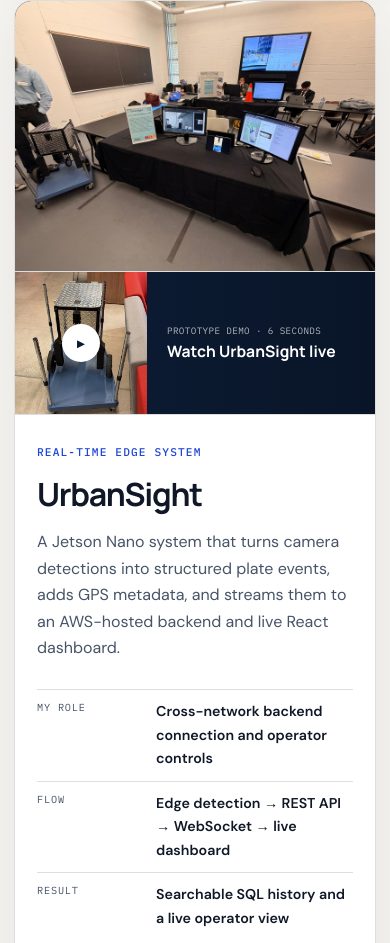
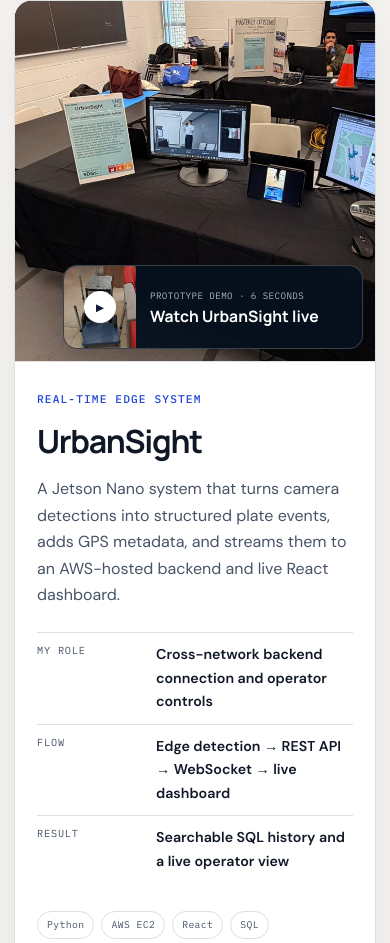
Before and after one commit to neelmu12-code/neel-upadhyay-portfolio, a website: page work.html in a window 390 px wide. Shown: the part 1705-2648 px from the top of the page. Drawn offline with Linux system fonts and the light colour scheme.

Commit message:
Fix cached assets and refine UrbanSight media

```diff
--- a/styles.css
+++ b/styles.css
@@ -620,76 +620,73 @@
   font-weight: 600;
 }
 
-.project-case-urbansight {
-  grid-template-columns: 1fr;
-}
-
-.project-case-urbansight .project-case-media {
-  min-height: 0;
-}
-
-.project-case-urbansight .project-case-copy {
-  border-top: 1px solid var(--line);
-  border-left: 0;
-}
-
 .project-media-urbansight {
-  display: grid;
-  grid-template-columns: minmax(0, 7fr) minmax(260px, 3fr);
-  aspect-ratio: 16 / 9;
-  gap: 1px;
-  background: var(--line);
+  position: relative;
+  background: #07111f;
 }
 
 .project-media-primary {
-  min-width: 0;
-  min-height: 0;
+  width: 100%;
+  height: 100%;
   margin: 0;
   overflow: hidden;
   background: var(--navy);
 }
 
 .project-media-primary img {
-  object-position: center;
+  object-position: 44% 56%;
+  transform: scale(1.72);
+  transform-origin: 44% 56%;
   transition: transform 500ms ease, filter 500ms ease;
 }
 
 .project-media-urbansight:hover .project-media-primary img {
   filter: saturate(1.04) contrast(1.01);
-  transform: scale(1.008);
+  transform: scale(1.74);
 }
 
 .project-video-trigger {
-  position: relative;
-  display: block;
-  min-width: 0;
-  min-height: 0;
+  position: absolute;
+  z-index: 2;
+  right: 20px;
+  bottom: 20px;
+  display: grid;
+  grid-template-columns: 82px minmax(0, 1fr);
+  width: min(310px, calc(100% - 40px));
+  height: 96px;
   padding: 0;
   overflow: hidden;
   color: var(--white);
-  border: 0;
-  background: var(--navy);
+  border: 1px solid rgba(255, 255, 255, 0.2);
+  border-radius: 14px;
+  background: rgba(7, 17, 31, 0.96);
+  box-shadow: 0 16px 44px rgba(0, 0, 0, 0.3);
   text-align: left;
   cursor: pointer;
 }
 
-.video-trigger-thumb,
+.video-trigger-thumb {
+  display: block;
+  width: 82px;
+  height: 100%;
+  overflow: hidden;
+}
+
 .video-trigger-thumb img {
-  display: block;
   width: 100%;
   height: 100%;
-}
-
-.video-trigger-thumb img {
   object-fit: cover;
-  object-position: center 38%;
+  object-position: center 34%;
   transition: transform 400ms ease, filter 400ms ease;
 }
 
 .project-video-trigger::after {
   position: absolute;
-  inset: 0;
-  background: linear-gradient(0deg, rgba(4, 11, 20, 0.88), transparent 58%);
+  top: 0;
+  bottom: 0;
+  left: 0;
+  width: 82px;
+  background: rgba(4, 11, 20, 0.22);
   pointer-events: none;
   content: "";
 }
@@ -701,11 +698,9 @@
 }
 
 .video-trigger-copy {
-  position: absolute;
   z-index: 1;
-  right: 24px;
-  bottom: 25px;
-  left: 76px;
+  align-self: center;
+  padding: 14px 16px;
 }
 
 .demo-play {
@@ -742,16 +737,18 @@
 
 .project-video-trigger .demo-play {
   position: absolute;
-  z-index: 1;
-  bottom: 24px;
-  left: 24px;
+  z-index: 2;
+  top: 50%;
+  left: 41px;
+  width: 34px;
+  height: 34px;
+  transform: translate(-50%, -50%);
 }
 
 .project-case-copy-wide {
-  display: grid;
-  grid-template-columns: minmax(0, 1.05fr) minmax(400px, 0.95fr);
-  gap: clamp(48px, 7vw, 110px);
-  align-items: start;
+  display: flex;
+  flex-direction: column;
+  gap: 0;
 }
 
 .project-case-summary > p:last-child {
@@ -761,7 +758,7 @@
 }
 
 .project-case-details .project-facts {
-  margin-top: 0;
+  margin-top: 24px;
 }
 
 .video-dialog {
@@ -1477,8 +1474,7 @@
   }
 
   .project-case-copy-wide {
-    grid-template-columns: 1fr;
-    gap: 28px;
+    gap: 0;
   }
 
   .stack-row {
@@ -1614,44 +1610,42 @@
   }
 
   .project-media-urbansight {
-    grid-template-columns: 1fr;
-    grid-template-rows: auto 142px;
+    height: 360px;
+    min-height: 360px;
+  }
+
+  .project-media-primary {
     aspect-ratio: auto;
-    min-height: 0;
-  }
-
-  .project-media-primary {
-    aspect-ratio: 4 / 3;
   }
 
   .project-video-trigger {
-    display: grid;
-    grid-template-columns: 132px minmax(0, 1fr);
+    right: 12px;
+    bottom: 12px;
+    grid-template-columns: 72px minmax(0, 1fr);
+    width: min(300px, calc(100% - 24px));
+    height: 84px;
   }
 
   .video-trigger-thumb {
-    grid-column: 1;
-    grid-row: 1;
-    width: 132px;
-    height: 142px;
+    width: 72px;
+    height: 84px;
   }
 
   .project-video-trigger::after {
-    background: linear-gradient(90deg, transparent 90px, rgba(4, 11, 20, 0.38));
+    width: 72px;
+    background: rgba(4, 11, 20, 0.22);
   }
 
   .video-trigger-copy {
-    position: static;
-    align-self: center;
-    grid-column: 2;
-    grid-row: 1;
-    padding: 20px;
+    padding: 12px 14px;
   }
 
   .project-video-trigger .demo-play {
-    bottom: 50%;
-    left: 47px;
-    transform: translateY(50%);
+    top: 50%;
+    left: 36px;
+    width: 32px;
+    height: 32px;
+    transform: translate(-50%, -50%);
   }
 
   .media-caption {
--- a/work.html
+++ b/work.html
@@ -11,7 +11,7 @@
     <link rel="preconnect" href="https://fonts.gstatic.com" crossorigin />
     <link href="https://fonts.googleapis.com/css2?family=DM+Sans:wght@400;500;600;700&amp;family=IBM+Plex+Mono:wght@400;500;600&amp;family=Manrope:wght@500;600;700;800&amp;display=swap" rel="stylesheet" />
     <link rel="icon" href="favicon.svg" type="image/svg+xml" />
-    <link rel="stylesheet" href="styles.css?v=20260803" />
+    <link rel="stylesheet" href="styles.css?v=20260803-ux2" />
     <script>document.documentElement.classList.add("js");</script>
   </head>
   <body>
@@ -139,6 +139,6 @@
       <div class="footer-inner"><div><p class="footer-title">Available January 2027.</p><p class="footer-copy">Open to backend, cloud, and security-focused opportunities.</p></div><nav class="footer-nav" aria-label="Footer"><a href="index.html">Home</a><a href="experience.html">Experience</a><a href="credentials.html">Credentials</a><a href="skills.html">Stack</a><a href="contact.html">Contact</a></nav></div>
       <div class="footer-bottom"><span>© <span data-year></span> Neel Upadhyay</span><span>Ontario, Canada</span></div>
     </footer>
-    <script src="script.js?v=20260803" defer></script>
+    <script src="script.js?v=20260803-ux2" defer></script>
   </body>
 </html>
```
Also changed, not shown: contact.html (+2 -2 lines), credentials.html (+2 -2 lines), experience.html (+2 -2 lines), index.html (+2 -2 lines), skills.html (+2 -2 lines).
